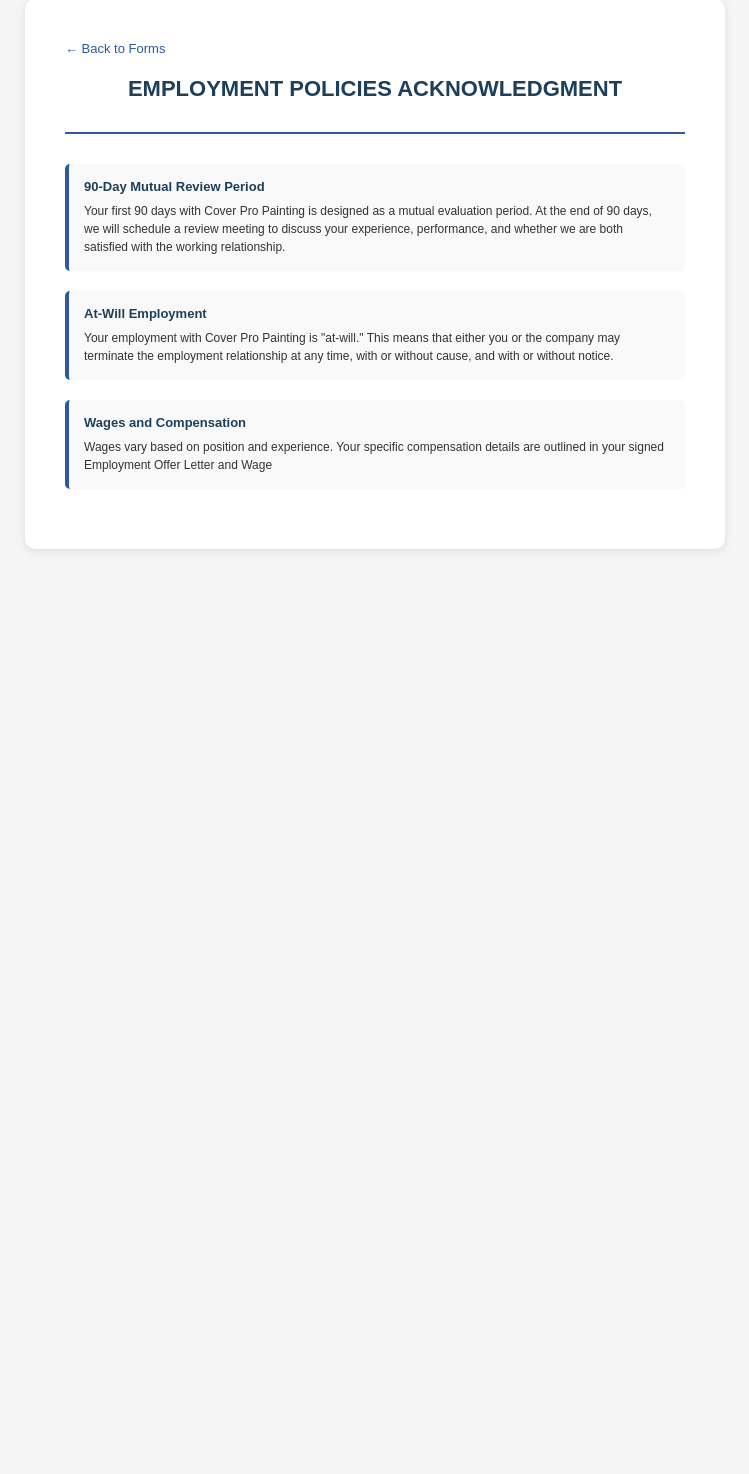
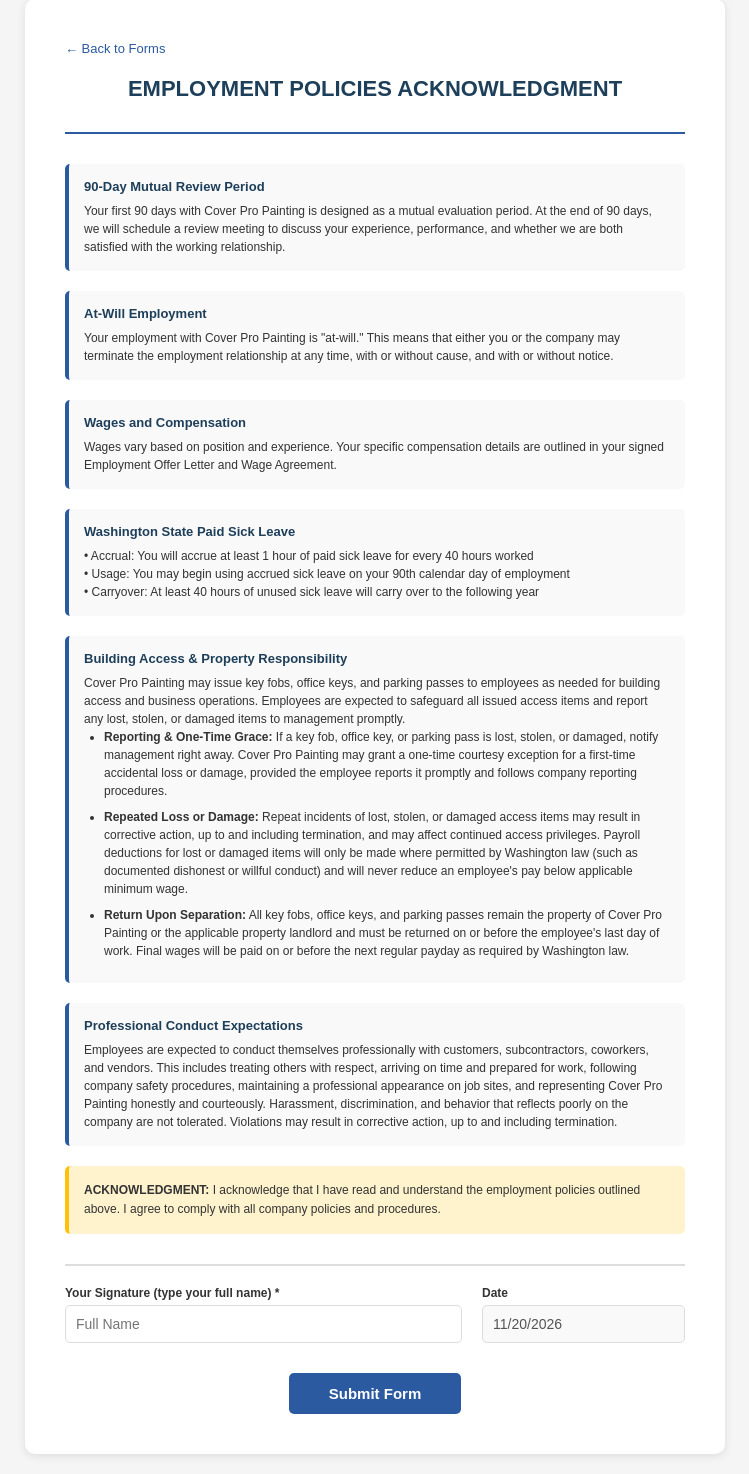
Before and after one commit to CoverProPainting/new-hire-forms, a Node server app: template views/forms/employment-policies.ejs in a window 1280 px wide. Shown: the part 21-1495 px from the top of the page, without its empty margins (265-1014 px from the left). Before the commit the page ends 572 px from the top, so only its background shows below. Run offline with Node 20, Linux system fonts and the light colour scheme; the template is opened without the code that fills it, so the values that code supplies are empty.

Commit message:
Update employment-policies.ejs

```diff
--- a/views/forms/employment-policies.ejs
+++ b/views/forms/employment-policies.ejs
@@ -42,4 +42,38 @@
       </div>
       <div class="policy-section">
         <h3>Wages and Compensation</h3>
-        <p>Wages vary based on position and experience. Your specific compensation details are outlined in your signed Employment Offer Letter and Wage
+        <p>Wages vary based on position and experience. Your specific compensation details are outlined in your signed Employment Offer Letter and Wage Agreement.</p>
+      </div>
+      <div class="policy-section">
+        <h3>Washington State Paid Sick Leave</h3>
+        <p>• Accrual: You will accrue at least 1 hour of paid sick leave for every 40 hours worked<br>• Usage: You may begin using accrued sick leave on your 90th calendar day of employment<br>• Carryover: At least 40 hours of unused sick leave will carry over to the following year</p>
+      </div>
+      <div class="policy-section">
+        <h3>Building Access & Property Responsibility</h3>
+        <p>Cover Pro Painting may issue key fobs, office keys, and parking passes to employees as needed for building access and business operations. Employees are expected to safeguard all issued access items and report any lost, stolen, or damaged items to management promptly.</p>
+        <ul style="margin-left: 20px; font-size: 12px; color: #333; line-height: 1.5;">
+          <li style="margin-bottom: 8px;"><strong>Reporting &amp; One-Time Grace:</strong> If a key fob, office key, or parking pass is lost, stolen, or damaged, notify management right away. Cover Pro Painting may grant a one-time courtesy exception for a first-time accidental loss or damage, provided the employee reports it promptly and follows company reporting procedures.</li>
+          <li style="margin-bottom: 8px;"><strong>Repeated Loss or Damage:</strong> Repeat incidents of lost, stolen, or damaged access items may result in corrective action, up to and including termination, and may affect continued access privileges. Payroll deductions for lost or damaged items will only be made where permitted by Washington law (such as documented dishonest or willful conduct) and will never reduce an employee's pay below applicable minimum wage.</li>
+          <li style="margin-bottom: 8px;"><strong>Return Upon Separation:</strong> All key fobs, office keys, and parking passes remain the property of Cover Pro Painting or the applicable property landlord and must be returned on or before the employee's last day of work. Final wages will be paid on or before the next regular payday as required by Washington law.</li>
+        </ul>
+      </div>
+      <div class="policy-section">
+        <h3>Professional Conduct Expectations</h3>
+        <p>Employees are expected to conduct themselves professionally with customers, subcontractors, coworkers, and vendors. This includes treating others with respect, arriving on time and prepared for work, following company safety procedures, maintaining a professional appearance on job sites, and representing Cover Pro Painting honestly and courteously. Harassment, discrimination, and behavior that reflects poorly on the company are not tolerated. Violations may result in corrective action, up to and including termination.</p>
+      </div>
+      <div style="background: #fff3cd; padding: 15px; border-radius: 5px; margin-bottom: 20px; border-left: 4px solid #ffc107;">
+        <p style="font-size: 12px; color: #333; line-height: 1.6;">
+          <strong>ACKNOWLEDGMENT:</strong> I acknowledge that I have read and understand the employment policies outlined above. I agree to comply with all company policies and procedures.
+        </p>
+      </div>
+      <div class="signature-section">
+        <div class="signature-fields">
+          <div class="form-group"><label>Your Signature (type your full name) *</label><input type="text" name="signature" placeholder="Full Name" required></div>
+          <div class="form-group"><label>Date</label><input type="text" value="<%= new Date().toLocaleDateString() %>" disabled style="background: #f9f9f9;"></div>
+        </div>
+      </div>
+      <div class="submit-section"><button type="submit">Submit Form</button></div>
+    </form>
+  </div>
+</body>
+</html>
```
